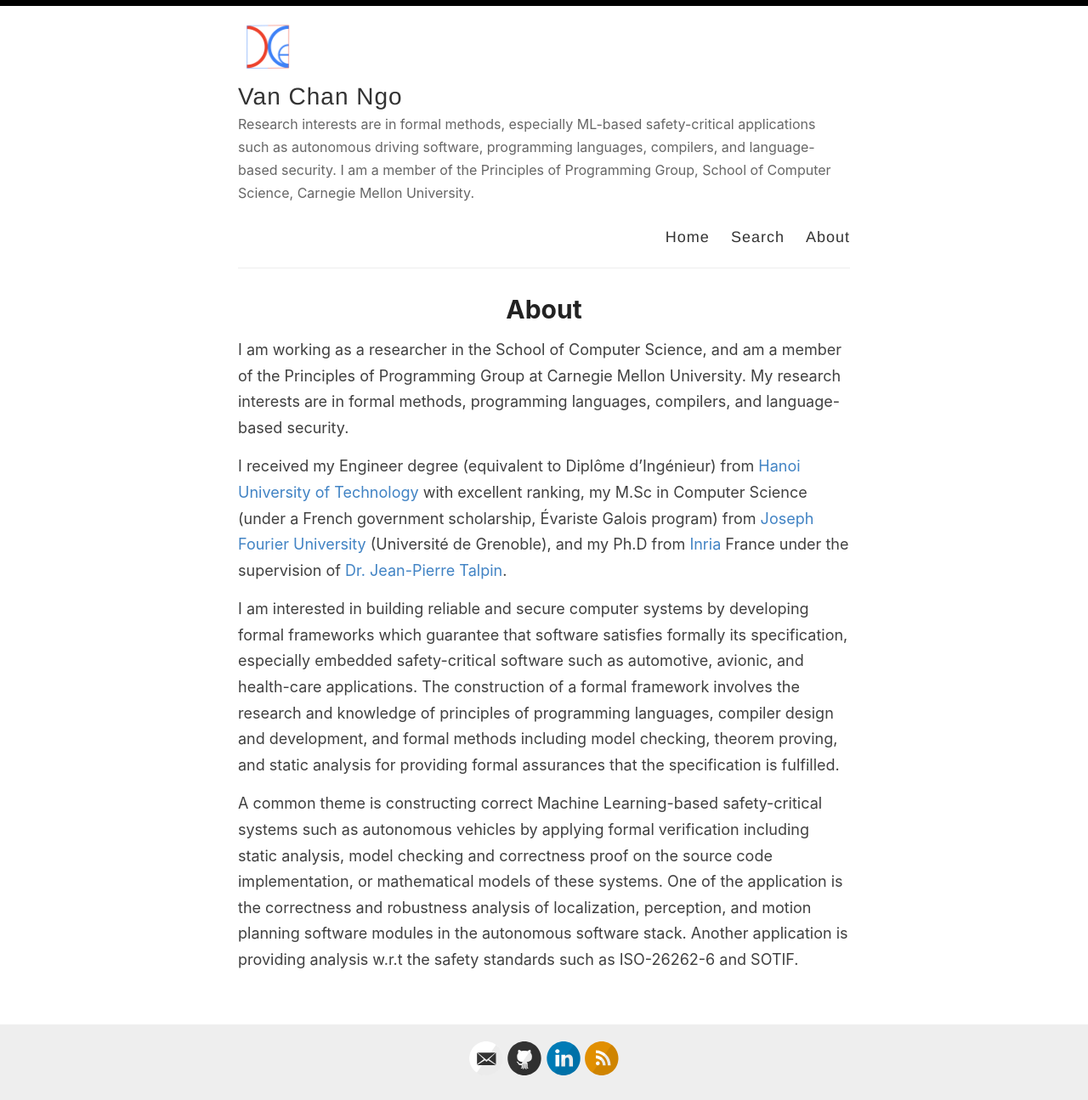
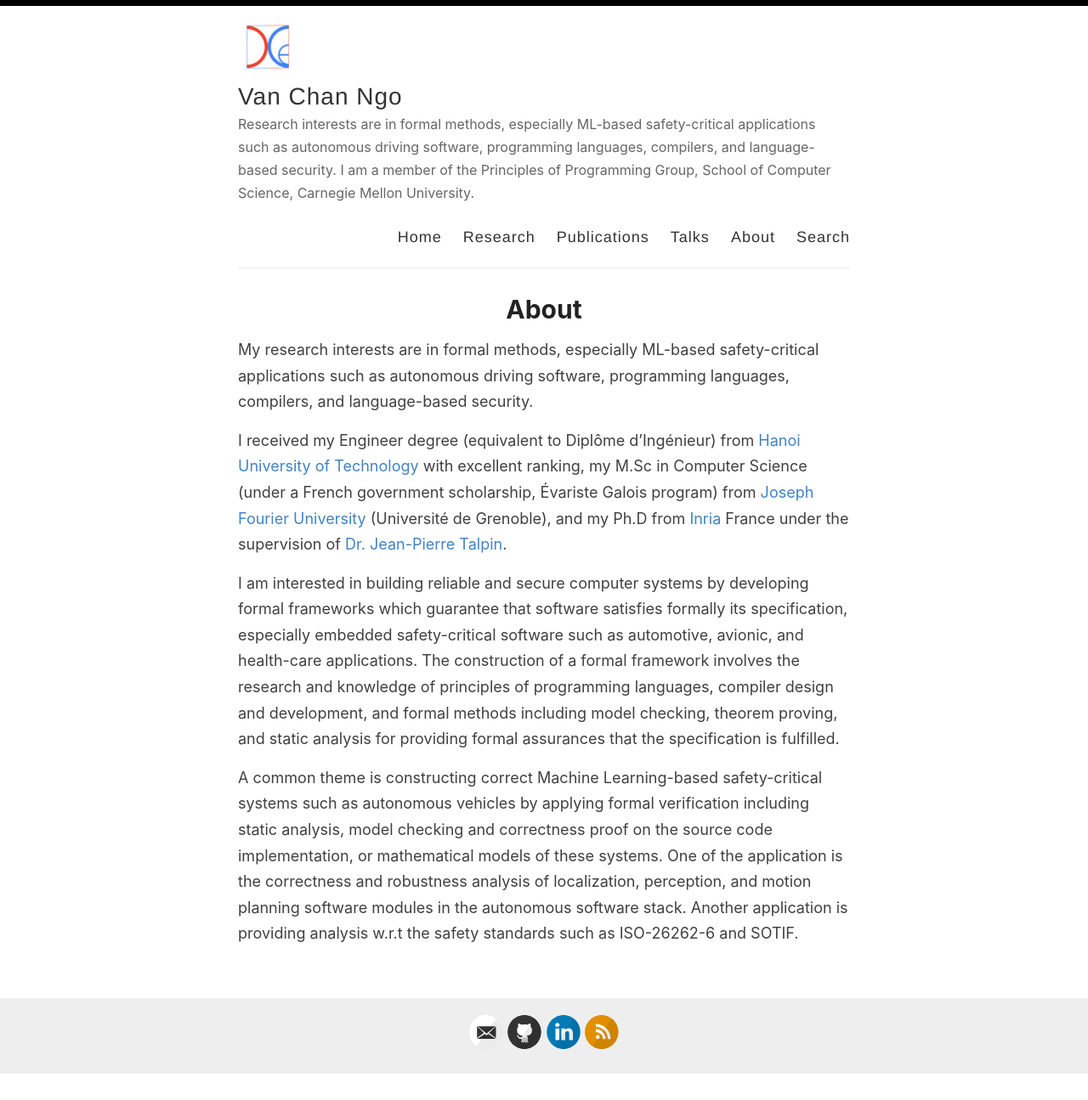
Before and after one commit to channgo2203/channgo2203.github.io, a Jekyll site: the page built from _pages/about.md, in a window 1280 px wide. Shown: the whole page at 85% size. Built offline with Jekyll 4.4.1, drawn with Linux system fonts in a browser that asks for light colours; after the commit the page ends 1265 px from its top, so only the background shows below that.

Commit message:
Update style

```diff
--- a/_layouts/default.html
+++ b/_layouts/default.html
@@ -28,8 +28,11 @@
 
             <nav>
               <a href="{{ site.baseurl }}/">Home</a>
+              <a href="{{ site.baseurl }}/research">Research</a>
+              <a href="{{ site.baseurl }}/publications">Publications</a>
+              <a href="{{ site.baseurl }}/talks">Talks</a>
+              <a href="{{ site.baseurl }}/about">About</a>
               <a href="{{ site.baseurl }}/search">Search</a>
-              <a href="{{ site.baseurl }}/about">About</a>
             </nav>
           </header>
         </div>
--- a/_pages/about.md
+++ b/_pages/about.md
@@ -4,7 +4,7 @@ title: About
 permalink: /about/
 ---
 
-I am working as a researcher in the School of Computer Science, and am a member of the Principles of Programming Group at Carnegie Mellon University. My research interests are in formal methods, programming languages, compilers, and language-based security.
+My research interests are in formal methods, especially ML-based safety-critical applications such as autonomous driving software, programming languages, compilers, and language-based security.
 
 I received my Engineer degree (equivalent to Diplôme d'Ingénieur) from
 [Hanoi University of Technology](http://en.hust.edu.vn/home) with excellent ranking,
```
